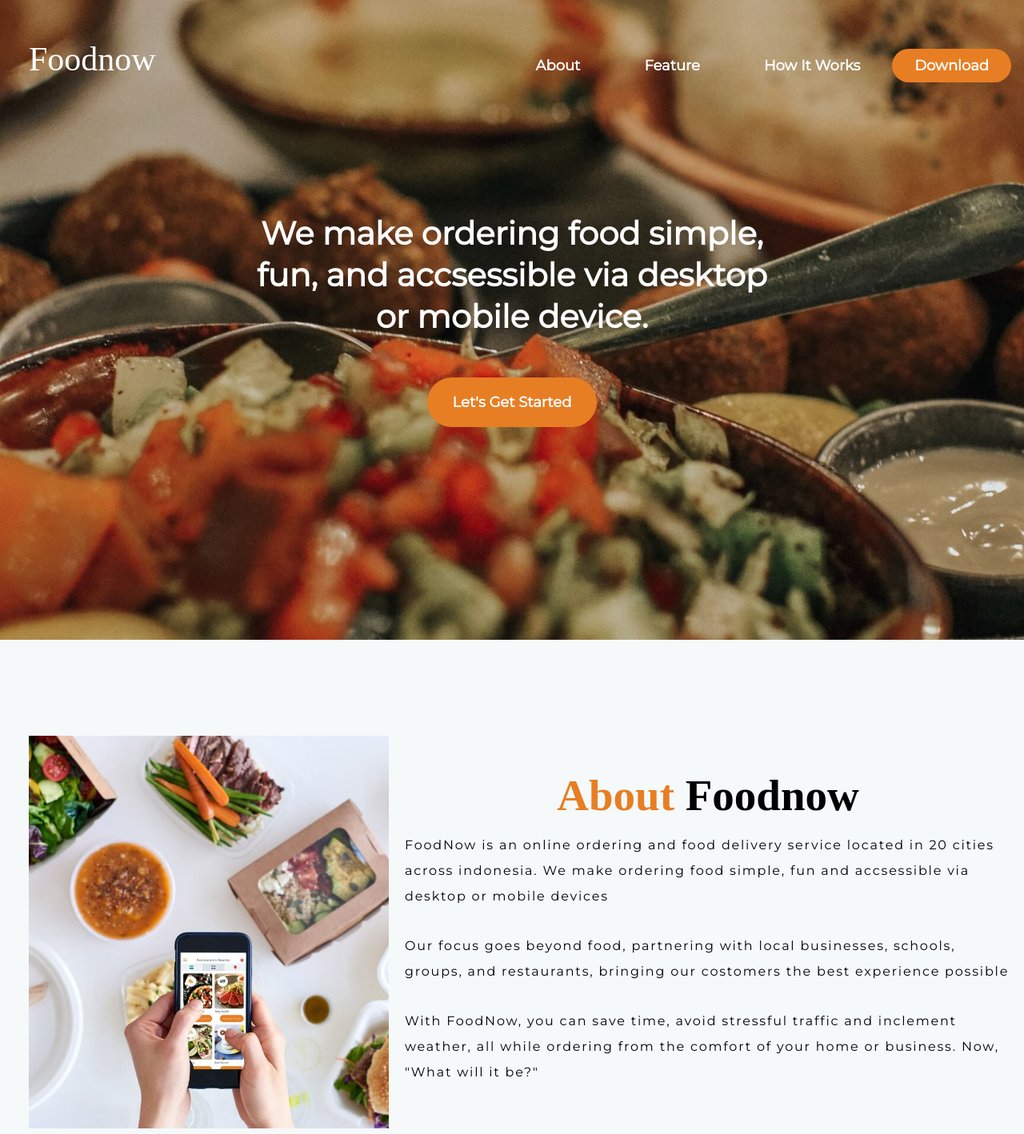
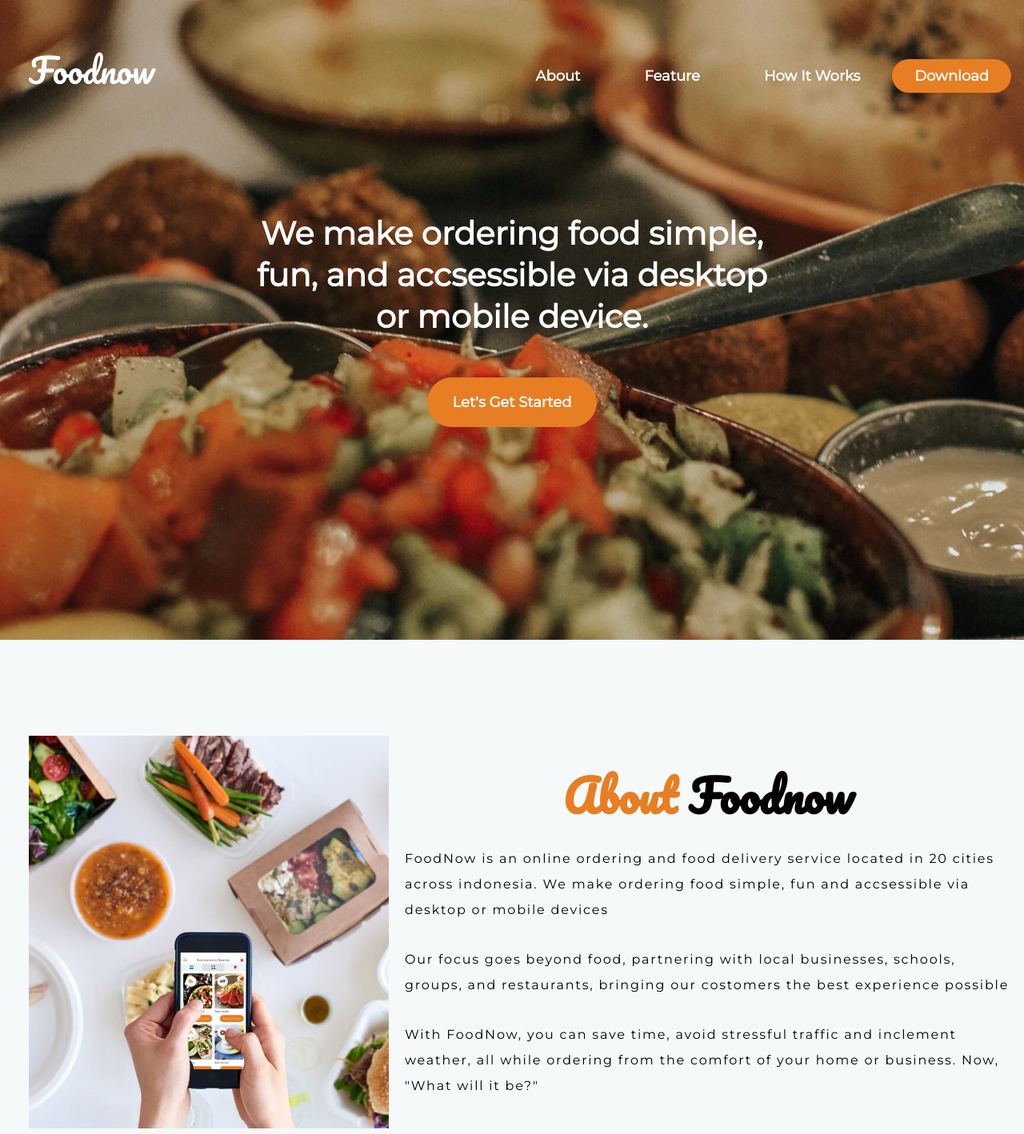
Before and after one commit to arinata098/arinata098.github.io, a plain HTML site: page index.html in a window 1280 px wide. Shown: the top 1418 px of the page at 80% size. Drawn offline with Linux system fonts and the light colour scheme.

Commit message:
update font fammly

```diff
--- a/index.html
+++ b/index.html
@@ -4,7 +4,7 @@
         <title>This Tittle</title>
         <meta name="viewport" content="width=device-width, initial-scale=1.0">
         <link rel="stylesheet" type="text/css" href="style.css">
-        <link href="https://fonts.googleapis.com/css?family=Montserrat&display=swap" rel="stylesheet">
+        <link href="https://fonts.googleapis.com/css?family=Montserrat|Pacifico&display=swap" rel="stylesheet">
 
     </head>
     <body>
--- a/style.css
+++ b/style.css
@@ -131,7 +131,7 @@ td{
 /* Text */
 
 a.fn {
-    font-family: pacifico;
+    font-family: 'Pacifico', cursive;
     font-size: 42px;
 }
 
@@ -198,13 +198,13 @@ h4.feature{
 
 span.orangetxt{
     color: #e77e23;
-    font-family: pacifico;
+    font-family: 'Pacifico', cursive;
     font-size: 55px;
 }
 
 span.blacktxt{
     color: #000000;
-    font-family: pacifico;
+    font-family: 'Pacifico', cursive;
     font-size: 55px;
 }
 
@@ -259,7 +259,7 @@ p.partnerarea{
 }
 
 p.fn{
-    font-family: pacifico;
+    font-family: 'Pacifico', cursive;
     font-size: 40px;
     color: #000000;
 }
```
